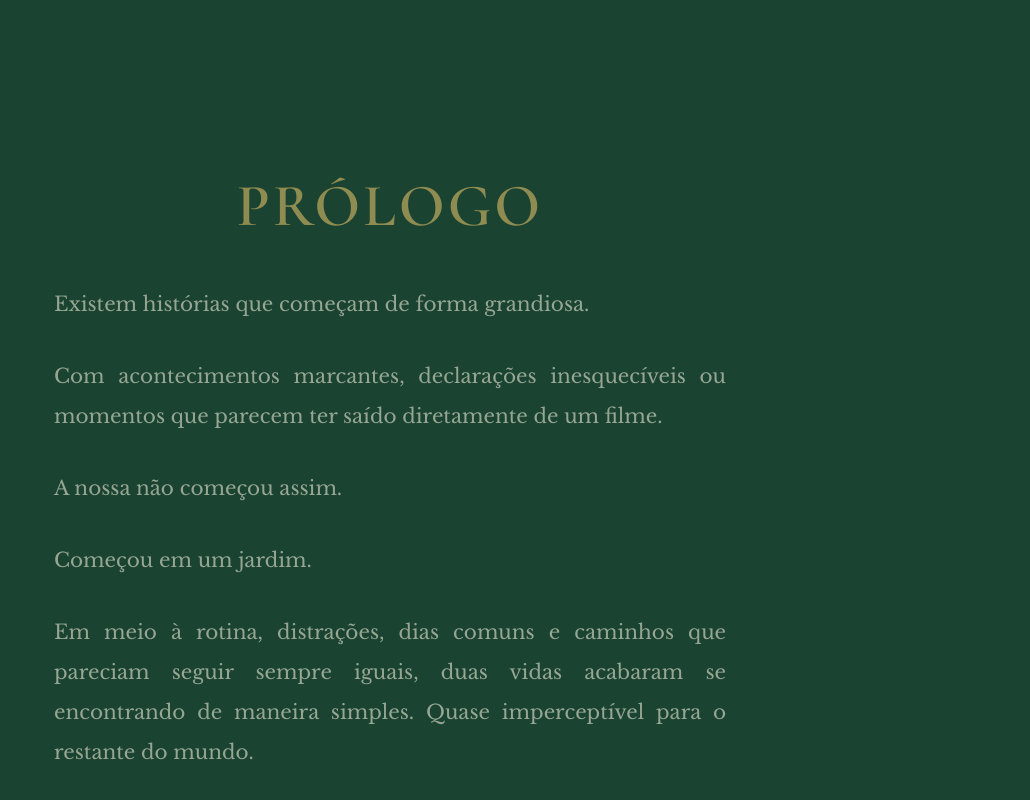
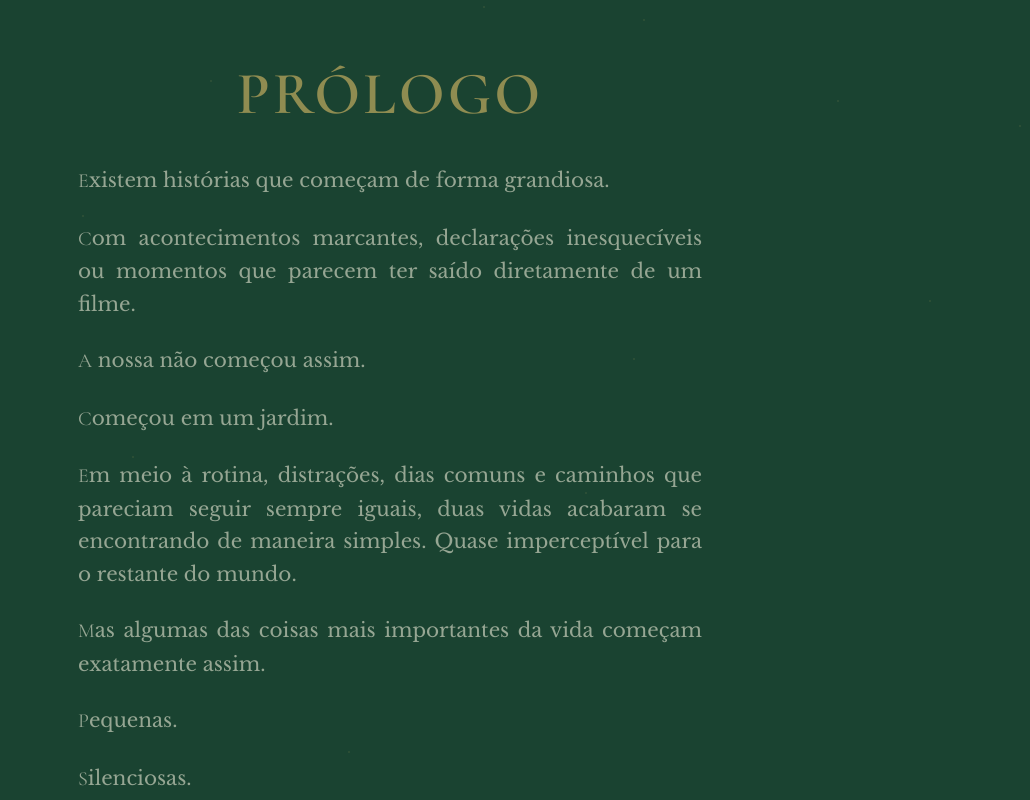
Before and after one commit to gabrielFcarrasco/mini-livro, a React (Vite) app: page / in a window 1280 px wide. Both pictures are taken after a click on the button "ABRIR LIVRO". Shown: the top 800 px of the page, without its empty margins (250-1280 px from the left). Built offline with nearby package versions, Linux system fonts and the light colour scheme.

Commit message:
pondo no ar

```diff
--- a/src/components/Livro.tsx
+++ b/src/components/Livro.tsx
@@ -1,126 +1,167 @@
 // src/components/Livro.tsx
-import { motion } from 'framer-motion';
+import { useState, useEffect } from 'react';
+import { motion, AnimatePresence, type Variants } from 'framer-motion';
 import { livroData } from '../data/historia';
 
-// Componente para animar os títulos suavemente
-const Titulo = ({ children, subtitle }: { children: React.ReactNode, subtitle?: boolean }) => (
-  <motion.h2
-    initial={{ opacity: 0, y: 40 }}
-    whileInView={{ opacity: 1, y: 0 }}
-    viewport={{ once: true, margin: "-100px" }}
-    transition={{ duration: 1.2, ease: "easeOut" }}
-    className={`font-title text-center text-secondary-light mb-12 mt-24 ${subtitle ? 'text-3xl md:text-4xl italic' : 'text-5xl md:text-6xl font-bold tracking-wider'}`}
-  >
-    {children}
-  </motion.h2>
-);
-
-// Componente para animar os parágrafos com efeito de fade in
-const Paragrafo = ({ children }: { children: React.ReactNode }) => (
-  <motion.p
-    initial={{ opacity: 0, y: 20 }}
-    whileInView={{ opacity: 1, y: 0 }}
-    viewport={{ once: true, margin: "-50px" }}
-    transition={{ duration: 1, ease: "easeOut" }}
-    className="font-body text-lg md:text-xl text-paper-dark leading-loose mb-8 text-justify"
-  >
-    {children}
-  </motion.p>
-);
+// Animação de transição das páginas (Efeito de folhear lateral)
+const pageVariants: Variants = {
+  enter: (direction: number) => ({
+    opacity: 0,
+    x: direction > 0 ? 300 : -300,
+    scale: 0.98,
+  }),
+  center: {
+    opacity: 1,
+    x: 0,
+    scale: 1,
+    transition: { duration: 0.6, ease: "easeInOut" }
+  },
+  exit: (direction: number) => ({
+    opacity: 0,
+    x: direction > 0 ? -300 : 300,
+    scale: 0.98,
+    transition: { duration: 0.6, ease: "easeInOut" }
+  })
+};
 
 export default function Livro() {
+  const [page, setPage] = useState(0);
+  const [direction, setDirection] = useState(0); // 1 = Avançar, -1 = Recuar
+
+  // Total de páginas: capítulos do banco de dados + a página do FIM
+  const totalPages = livroData.length + 1;
+  const ehUltimaPagina = page === totalPages - 1;
+
+  // Garante que o ecrã volta ao topo sempre que mudamos de página
+  useEffect(() => {
+    window.scrollTo({ top: 0, behavior: 'smooth' });
+  }, [page]);
+
+  const avancarPagina = () => {
+    if (page < totalPages - 1) {
+      setDirection(1);
+      setPage(page + 1);
+    }
+  };
+
+  const recuarPagina = () => {
+    if (page > 0) {
+      setDirection(-1);
+      setPage(page - 1);
+    }
+  };
+
   return (
-    <section className="relative min-h-screen bg-primary-dark py-20 px-6 md:px-0 overflow-hidden">
+    <section className="relative min-h-screen bg-primary-dark text-paper-light flex flex-col justify-between overflow-hidden">
 
-      {/* Camada de Partículas do Jardim Flutuando */}
-      <div className="fixed inset-0 pointer-events-none opacity-20">
-        {[...Array(15)].map((_, i) => (
-          <motion.div
+      {/* 1. Partículas mágicas sSubtis no Fundo */}
+      <div className="fixed inset-0 pointer-events-none opacity-20 z-0">
+        {[...Array(12)].map((_, i) => (
+          <div
             key={i}
-            className="absolute bg-secondary-light rounded-full"
+            className="absolute bg-secondary-light rounded-full w-[2px] h-[2px]"
             style={{
-              width: Math.random() * 3 + 1 + 'px',
-              height: Math.random() * 3 + 1 + 'px',
               top: Math.random() * 100 + 'vh',
               left: Math.random() * 100 + 'vw',
-            }}
-            animate={{
-              y: [0, -50, 0],
-              opacity: [0.1, 0.5, 0.1],
-            }}
-            transition={{
-              duration: Math.random() * 5 + 5,
-              repeat: Infinity,
-              ease: "easeInOut"
             }}
           />
         ))}
       </div>
 
-      {/* Container Principal da História */}
-      <div className="relative z-10 max-w-2xl mx-auto pb-16">
-        {livroData.map((capitulo) => (
-          <div key={capitulo.id} className="mb-24">
+      {/* 2. Área Principal do Conteúdo (Livro) */}
+      <div className="relative z-10 flex-grow w-full max-w-2xl mx-auto px-6 pt-16 pb-24 flex items-center">
+        <AnimatePresence mode="wait" custom={direction}>
 
-            <Titulo subtitle={capitulo.ehSubtitulo}>
-              {capitulo.titulo}
-            </Titulo>
+          {!ehUltimaPagina ? (
+            // ================= PÁGINAS DA HISTÓRIA =================
+            <motion.div
+              key={livroData[page].id}
+              custom={direction}
+              variants={pageVariants}
+              initial="enter"
+              animate="center"
+              exit="exit"
+              className="w-full flex flex-col min-h-[60vh] justify-center"
+            >
+              {/* Título do Capítulo */}
+              <h2 className={`font-title text-center text-secondary-light mb-10 ${livroData[page].ehSubtitulo ? 'text-3xl md:text-4xl italic' : 'text-5xl md:text-6xl font-bold tracking-wider'}`}>
+                {livroData[page].titulo}
+              </h2>
 
-            {capitulo.paragrafos.map((texto, index) => (
-              <Paragrafo key={`${capitulo.id}-p-${index}`}>
+              {/* Parágrafos do Capítulo Atual */}
+              <div className="space-y-6">
+                {livroData[page].paragrafos.map((texto, index) => (
+                  <p
+                    key={index}
+                    className="font-body text-lg md:text-xl text-paper-dark leading-relaxed text-justify first-letter:font-title"
+                  >
                     {texto}
-              </Paragrafo>
+                  </p>
                 ))}
-
-            {/* Separador elegante no fim de cada capítulo */}
+              </div>
+            </motion.div>
+          ) : (
+            // ================= PÁGINA FINAL (FIM) =================
             <motion.div
-              initial={{ opacity: 0, scale: 0 }}
-              whileInView={{ opacity: 1, scale: 1 }}
-              viewport={{ once: true }}
-              transition={{ duration: 1 }}
-              className="flex justify-center mt-16 text-secondary-dark/50"
+              key="tela-fim"
+              custom={direction}
+              variants={pageVariants}
+              initial="enter"
+              animate="center"
+              exit="exit"
+              className="w-full text-center py-12 flex flex-col items-center justify-center min-h-[60vh]"
             >
-              ❦   ❦   ❦
-            </motion.div>
-
-          </div>
-        ))}
-
-        {/* =========================================================
-            TELA DE ENCERRAMENTO: FIM + DOWNLOAD DO EPUB
-            ========================================================= */}
-        <motion.div
-          initial={{ opacity: 0, y: 50 }}
-          whileInView={{ opacity: 1, y: 0 }}
-          viewport={{ once: true, margin: "-100px" }}
-          transition={{ duration: 1.8, ease: "easeOut" }}
-          className="text-center mt-32 pt-16 border-t border-secondary-dark/20 flex flex-col items-center justify-center"
-        >
-          {/* Palavra FIM Estilizada */}
-          <h1 className="font-title text-6xl md:text-8xl font-bold tracking-[0.3em] text-secondary-light mb-6 drop-shadow-lg pl-[0.3em]">
+              <h1 className="font-title text-6xl md:text-8xl font-bold tracking-[0.3em] text-secondary-light mb-6 pl-[0.3em] drop-shadow-md">
                 FIM
               </h1>
 
-          {/* Frase poética de encerramento */}
               <p className="font-body text-base md:text-lg text-paper-dark max-w-md mb-12 italic leading-relaxed">
                 "E assim, o jardim continuou a florescer, dia após dia."
               </p>
 
-          {/* Botão Nativo de Download do EPUB */}
               <a
-            href="/Genesis.epub" // Aponta diretamente para o ficheiro na pasta public
-            download="Genesis.epub" // Força o navegador a descarregar em vez de tentar abrir
+                href="/public/Gênesis - O Início Da Nossa História.epub"
+                download="Gênesis - O Início Da Nossa História.epub"
                 className="inline-flex items-center gap-3 font-sans font-medium uppercase tracking-[0.2em] px-8 py-4 border border-secondary-dark text-secondary-light bg-black/40 backdrop-blur-md hover:bg-secondary-light hover:text-primary-dark transition-all duration-500 rounded-sm shadow-xl cursor-pointer text-xs md:text-sm"
               >
-            {/* Ícone de Download Elegante (Seta para baixo) */}
                 <svg xmlns="http://www.w3.org/2000/svg" fill="none" viewBox="0 0 24 24" strokeWidth={2} stroke="currentColor" className="w-5 h-5">
                   <path strokeLinecap="round" strokeLinejoin="round" d="M3 16.5v2.25A2.25 2.25 0 0 0 5.25 21h13.5A2.25 2.25 0 0 0 21 18.75V16.5M16.5 12 12 16.5m0 0L7.5 12m4.5 4.5V3" />
                 </svg>
-            baixar Livro Digital (.epub)
+                Baixar Livro Digital (.epub)
               </a>
             </motion.div>
+          )}
 
+        </AnimatePresence>
       </div>
+
+      {/* 3. Rodapé Estilizado com Navegação e Paginação */}
+      <div className="relative z-20 w-full max-w-2xl mx-auto px-6 pb-8 flex items-center justify-between border-t border-secondary-dark/10 pt-4 font-sans text-xs tracking-widest uppercase text-secondary-dark/60 select-none">
+
+        {/* Botão Recuar */}
+        <button
+          onClick={recuarPagina}
+          disabled={page === 0}
+          className={`cursor-pointer transition-all duration-300 flex items-center gap-2 hover:text-secondary-light ${page === 0 ? 'opacity-0 pointer-events-none' : ''}`}
+        >
+          ← Anterior
+        </button>
+
+        {/* Indicador de Páginas Estilo Livro (Ex: 1 / 7) */}
+        <span className="font-medium text-center">
+          {page + 1} de {totalPages}
+        </span>
+
+        {/* Botão Avançar */}
+        <button
+          onClick={avancarPagina}
+          disabled={ehUltimaPagina}
+          className={`cursor-pointer transition-all duration-300 flex items-center gap-2 hover:text-secondary-light ${ehUltimaPagina ? 'opacity-0 pointer-events-none' : ''}`}
+        >
+          Seguinte →
+        </button>
+      </div>
+
     </section>
   );
 }
```
Also changed, not shown: vercel.json (added), 1 other file (tests, documents, lock files or other folders). Lines whose indentation alone changed are shown as unchanged.
